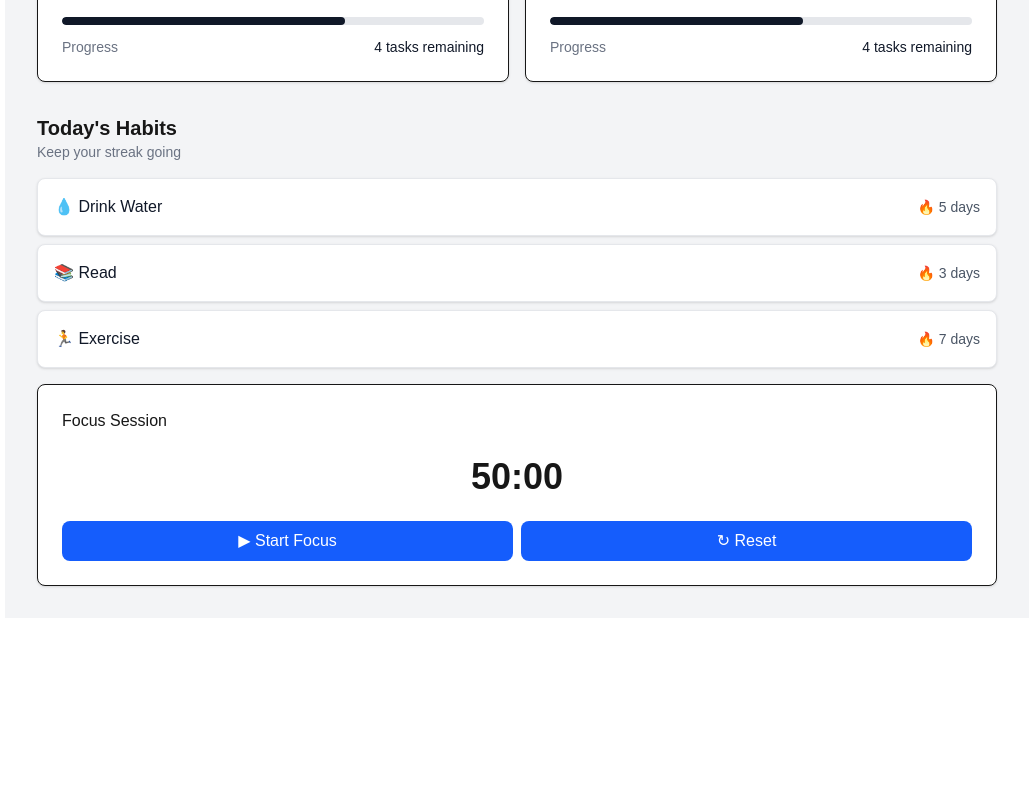
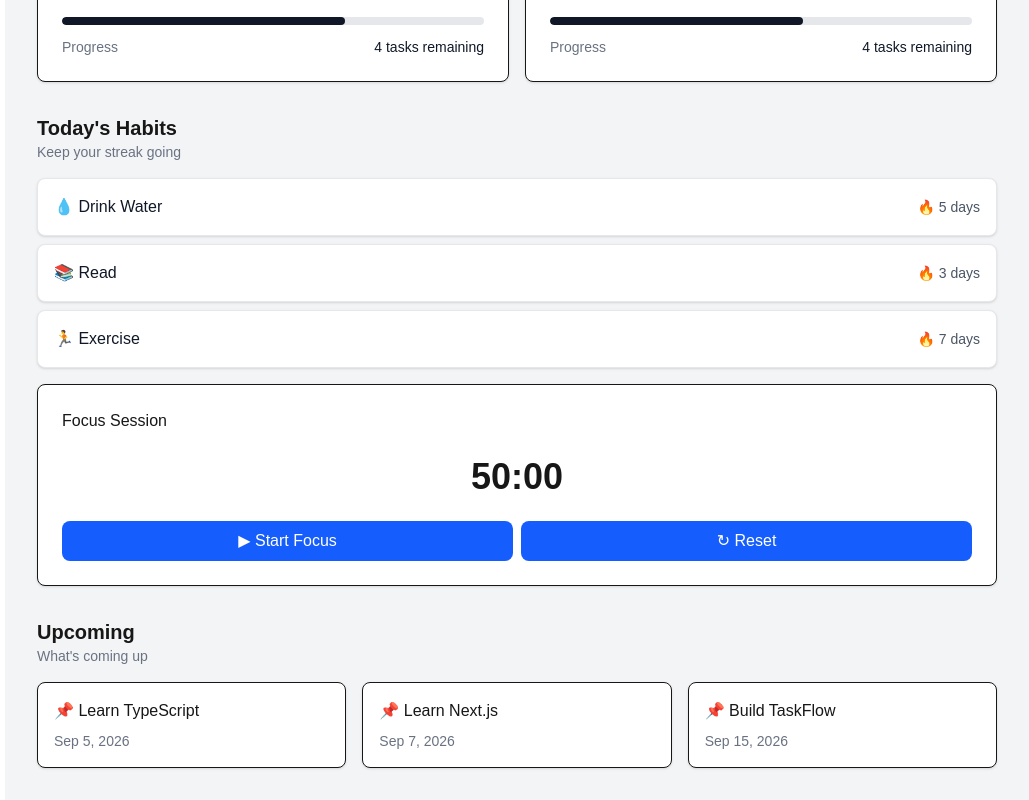
Before and after one commit to hari2k7/TaskFlow, a Next.js app in the folder frontend/: page /dashboard in a window 1280 px wide. Shown: the part 854-1654 px from the top of the page, without its empty margins (251-1280 px from the left). Before the commit the page ends 1472 px from the top, so only its background shows below. Built offline with nearby package versions, Linux system fonts and the light colour scheme.

Commit message:
feat: complete dashboard sections

```diff
--- a/frontend/src/app/dashboard/page.tsx
+++ b/frontend/src/app/dashboard/page.tsx
@@ -5,6 +5,7 @@ import ProgressCard from "@/src/components/ProgressCard";
 import GoalCard from "@/src/components/GoalCard";
 import HabitCard from "@/src/components/HabitCard";
 import FocusCard from "@/src/components/FocusCard";
+import UpcomingCard from "@/src/components/UpcomingCard";
 
 const tasks: Task[] = [
     {
@@ -51,6 +52,24 @@ const habits = [
         title: "Exercise",
         streak: 7,
         icon: "🏃",
+    },
+];
+
+const upcomingTasks = [
+    {
+        id: "upcoming-001",
+        title: "Learn TypeScript",
+        dueDate: "Sep 5, 2026",
+    },
+    {
+        id: "upcoming-002",
+        title: "Learn Next.js",
+        dueDate: "Sep 7, 2026",
+    },
+    {
+        id: "upcoming-003",
+        title: "Build TaskFlow",
+        dueDate: "Sep 15, 2026",
     },
 ];
 
@@ -101,13 +120,28 @@ export default function Dashboard() {
                 <p className="text-sm text-gray-500">Keep your streak going</p>
 
                 <div className="mt-4 flex flex-col gap-2">
-                    {habits.map((habit)=>{
+                    {habits.map((habit) => {
                         return <HabitCard key={habit.id} title={habit.title} streak={habit.streak} icon={habit.icon} />
                     })}
                 </div>
             </section>
 
             <FocusCard title="Focus Session" duration={50} />
+
+            <section className="mt-8">
+                <h2 className="text-xl font-semibold">Upcoming</h2>
+                <p className="text-sm text-gray-500">What's coming up</p>
+
+                <div className="mt-4 grid grid-cols-1 gap-4 md:grid-cols-3">
+                    {upcomingTasks.map((task) => (
+                        <UpcomingCard
+                            key={task.id}
+                            title={task.title}
+                            dueDate={task.dueDate}
+                        />
+                    ))}
+                </div>
+            </section>
         </main>
     )
 }
--- /dev/null
+++ b/frontend/src/components/UpcomingCard.tsx
@@ -0,0 +1,13 @@
+interface UpcomingCardProps {
+  title: string;
+  dueDate: string;
+}
+
+export default function UpcomingCard({title,dueDate}: UpcomingCardProps) {
+  return (
+    <div className="rounded-lg border bg-white p-4 shadow-sm">
+      <p className="font-medium">📌 {title}</p>
+      <p className="mt-2 text-sm text-gray-500">{dueDate}</p>
+    </div>
+  );
+}
```
